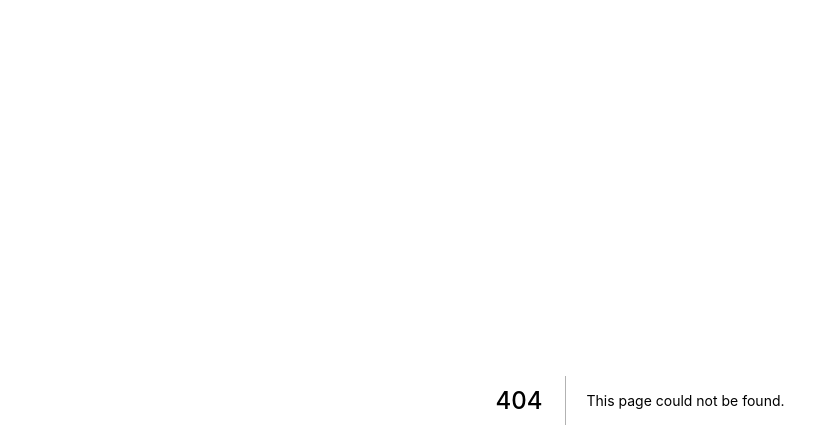
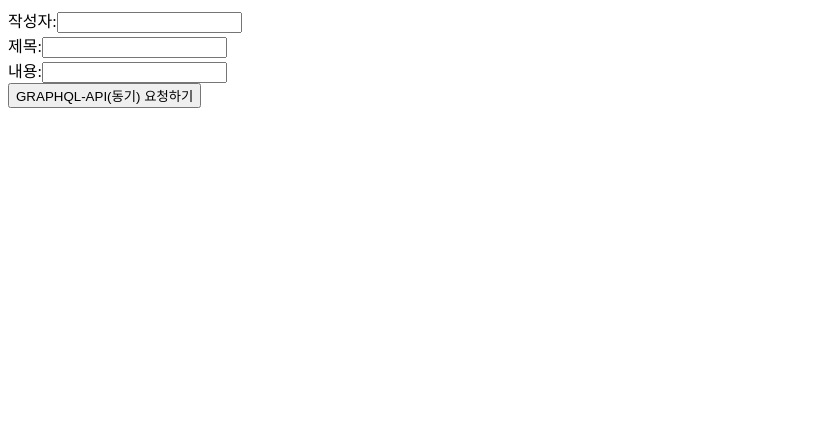
Before and after one commit to cherry-hyeri/freecamp_frontend, a Next.js app in the folder class/: page /06-01-container-presenter in a window 1280 px wide. Before the commit this address had no page. Shown: the top 448 px of the page, without its empty margins (0-839 px from the left). Built offline with nearby package versions, Linux system fonts and the light colour scheme.

Commit message:
06-폴더구조/props

```diff
--- /dev/null
+++ b/class/pages/06-01-container-presenter/index.js
@@ -0,0 +1,5 @@
+import BoardWrite from "../../src/components/units/board/write/BoardWrite.container";
+
+export default function GraphqlMutationInputPage() {
+  return <BoardWrite />;
+}
--- /dev/null
+++ b/class/src/components/units/board/write/BoardWrite.container.js
@@ -0,0 +1,54 @@
+import BoardWriteUI from "./BoardWrite.presenter";
+import { useMutation, gql } from "@apollo/client";
+import { useState } from "react";
+
+const CREATE_BOARD = gql`
+  ##변수의 타입 적는 곳
+  mutation createBoard($writer: String, $title: String, $contents: String) {
+    ##실제 우리가 전달할 변수 적는 곳
+    createBoard(writer: $writer, title: $title, contents: $contents) {
+      _id
+      number
+      message
+    }
+  }
+`;
+export default function BoardWrite() {
+  const [writer, setWriter] = useState("");
+  const [title, setTitle] = useState("");
+  const [contents, setContents] = useState("");
+  const [createBoard] = useMutation(CREATE_BOARD);
+
+  const onClickSubmit = async () => {
+    // const writer = "qqq" 이 함수에 있으면 현재 스코프
+    const result = await createBoard({
+      variables: {
+        //variables가 $ 역할
+        writer: writer, //이 함수에 없으면 스코프 체인을 통해서 위 함수에서 찾음
+        title: title,
+        contents: contents,
+      },
+    });
+    console.log(result);
+    alert(result.data.createBoard.message);
+  };
+
+  const onChangeWriter = (event) => {
+    setWriter(event.target.value);
+  };
+
+  const onChangeTitle = (event) => {
+    setTitle(event.target.value);
+  };
+  const onChangeContents = (event) => {
+    setContents(event.target.value);
+  };
+  return (
+    <BoardWriteUI
+      aaa={onClickSubmit}
+      bbb={onChangeWriter}
+      ccc={onChangeTitle}
+      ddd={onChangeContents}
+    />
+  );
+}
--- /dev/null
+++ b/class/src/components/units/board/write/BoardWrite.presenter.js
@@ -0,0 +1,16 @@
+export default function BoardWriteUI(props) {
+  return (
+    <>
+      작성자:
+      <input type="text" onChange={props.bbb} />
+      <br />
+      제목:
+      <input type="text" onChange={props.ccc} />
+      <br />
+      내용:
+      <input type="text" onChange={props.ddd} />
+      <br />
+      <button onClick={props.aaa}>GRAPHQL-API(동기) 요청하기</button>
+    </>
+  );
+}
```
